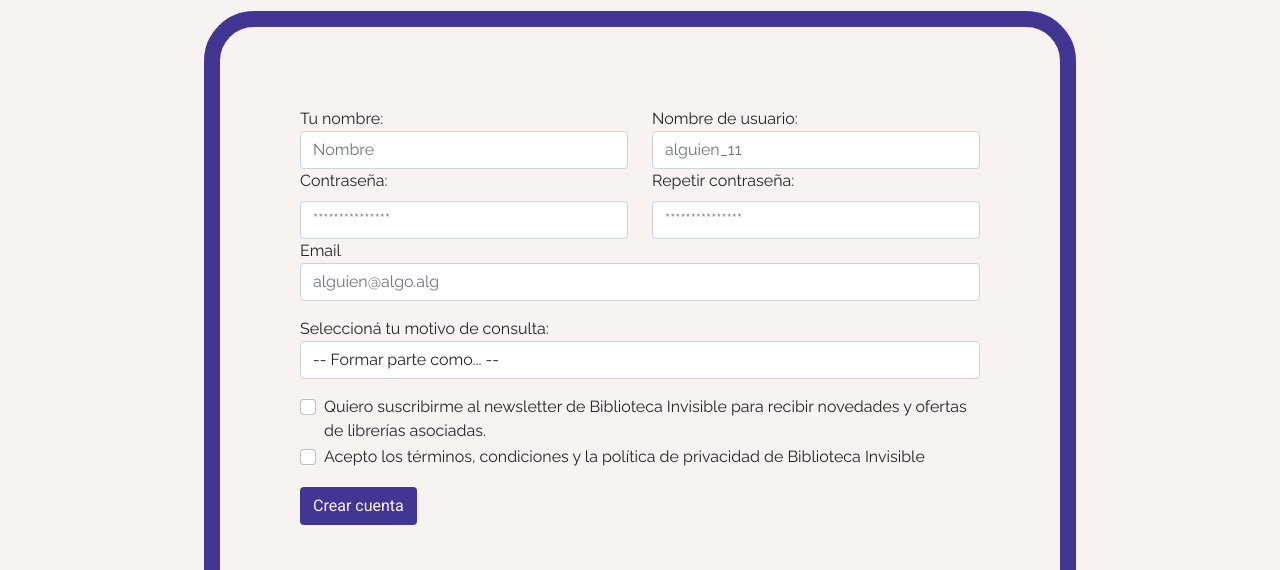
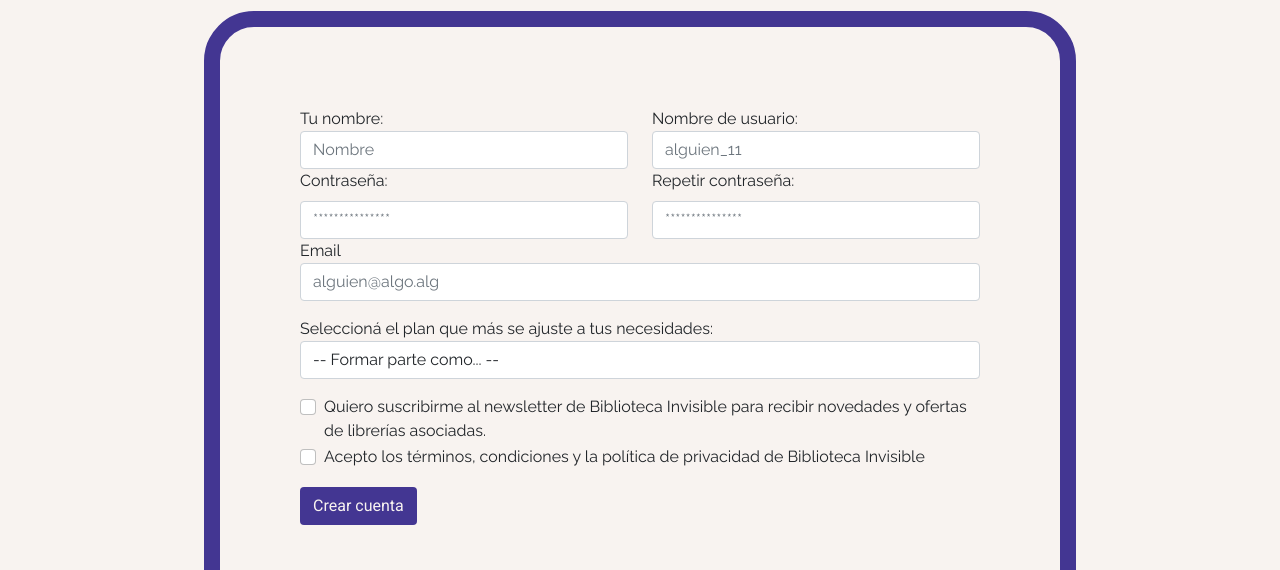
Before and after one commit to facund02401/BibliotecaInvisible, a website: page crear-cuenta.html in a window 1280 px wide. Shown: the part 217-787 px from the top of the page. Drawn offline with nearby package versions, Linux system fonts and the light colour scheme.

```diff
--- a/crear-cuenta.html
+++ b/crear-cuenta.html
@@ -79,7 +79,7 @@
                 </div>
                 <div class="row">
                     <div class="form-group col my-3">
-                        <label for="motivo">Seleccioná tu motivo de consulta:</label>
+                        <label for="motivo">Seleccioná el plan que más se ajuste a tus necesidades:</label>
                         <select id="motivo" class=" form-control">
                             <option selected>-- Formar parte como... --</option>
                             <option>Lector individual (Plan limitado / Gratis)</option>
```
